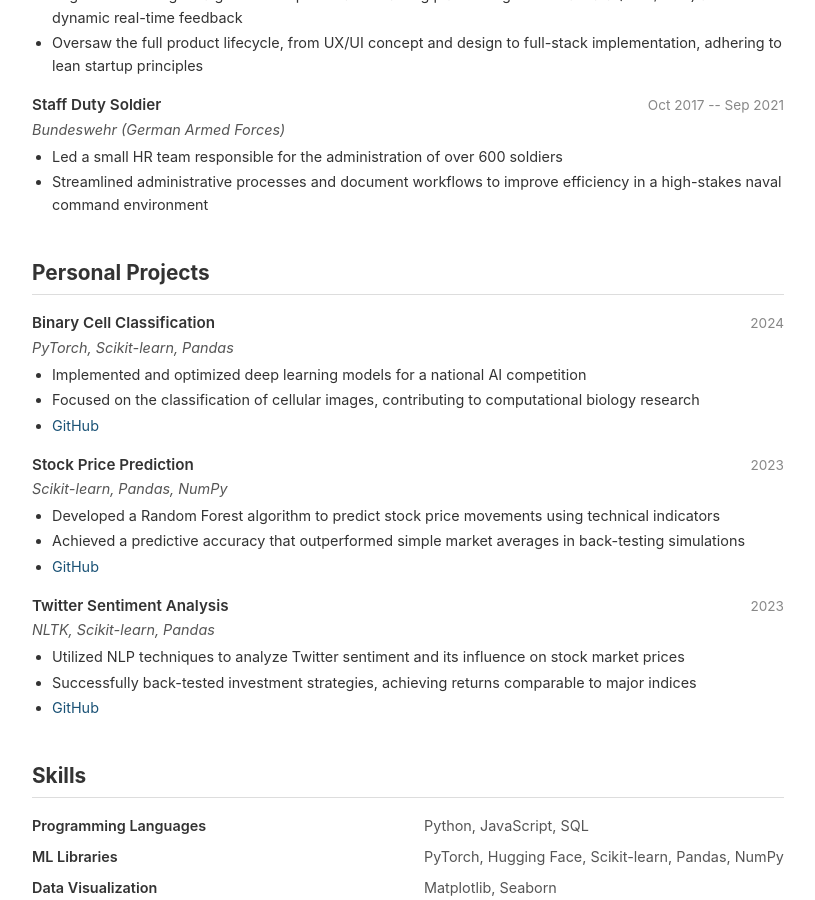
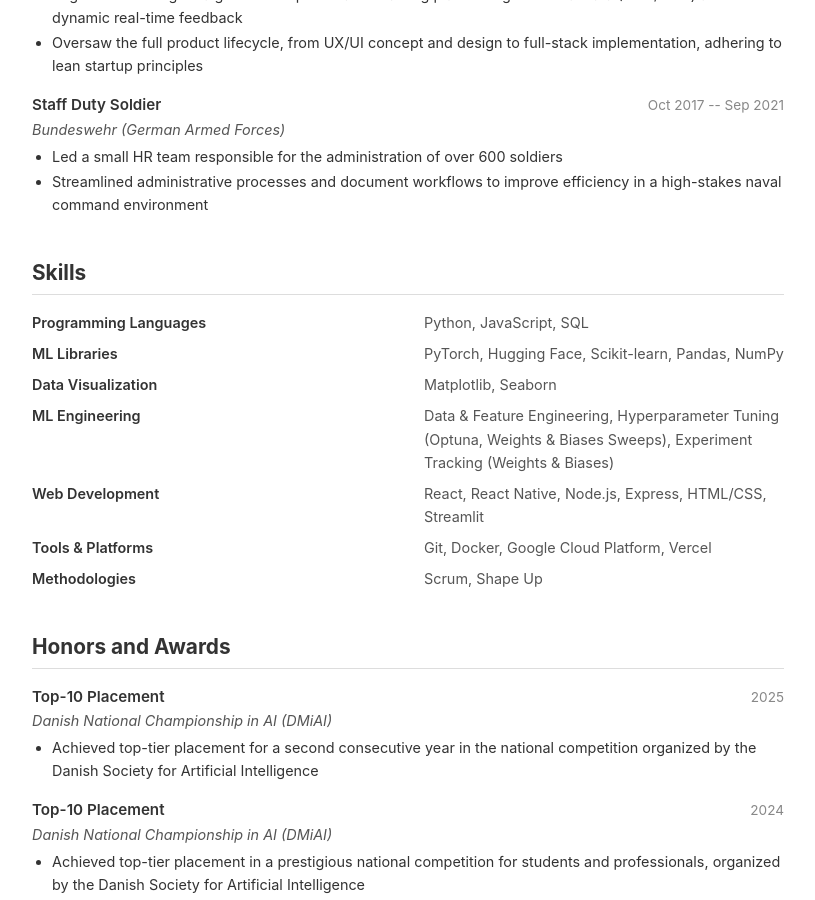
Before and after one commit to phomarkon/phomarkon.github.io, a Jekyll site: the page built from index.html, in a window 1280 px wide and 900 px high, scrolled down 3903 px. Shown: the whole window, without its empty margins (232-1047 px from the left). Built offline with Jekyll 4.4.1, drawn with Linux system fonts in a browser that asks for light colours.

Commit message:
Remove Personal Projects section from CV
Co-Authored-By: Claude Opus 4.6 <noreply@anthropic.com>

```diff
--- a/_data/cv.yml
+++ b/_data/cv.yml
@@ -94,31 +94,6 @@
         - Led a small HR team responsible for the administration of over 600 soldiers
         - Streamlined administrative processes and document workflows to improve efficiency in a high-stakes naval command environment
 
-- title: Personal Projects
-  type: time_table
-  contents:
-    - title: Binary Cell Classification
-      institution: PyTorch, Scikit-learn, Pandas
-      year: 2024
-      description:
-        - Implemented and optimized deep learning models for a national AI competition
-        - Focused on the classification of cellular images, contributing to computational biology research
-        - '<a href="https://github.com/phomarkon/danish-ai-competition-cell-classification-final">GitHub</a>'
-    - title: Stock Price Prediction
-      institution: Scikit-learn, Pandas, NumPy
-      year: 2023
-      description:
-        - Developed a Random Forest algorithm to predict stock price movements using technical indicators
-        - Achieved a predictive accuracy that outperformed simple market averages in back-testing simulations
-        - '<a href="https://github.com/phomarkon/randomforest-stock-price-prediction">GitHub</a>'
-    - title: Twitter Sentiment Analysis
-      institution: NLTK, Scikit-learn, Pandas
-      year: 2023
-      description:
-        - Utilized NLP techniques to analyze Twitter sentiment and its influence on stock market prices
-        - Successfully back-tested investment strategies, achieving returns comparable to major indices
-        - '<a href="https://github.com/phomarkon/twitter-sentiment-investing-strategy">GitHub</a>'
-
 - title: Skills
   type: nested_list
   contents:
```
